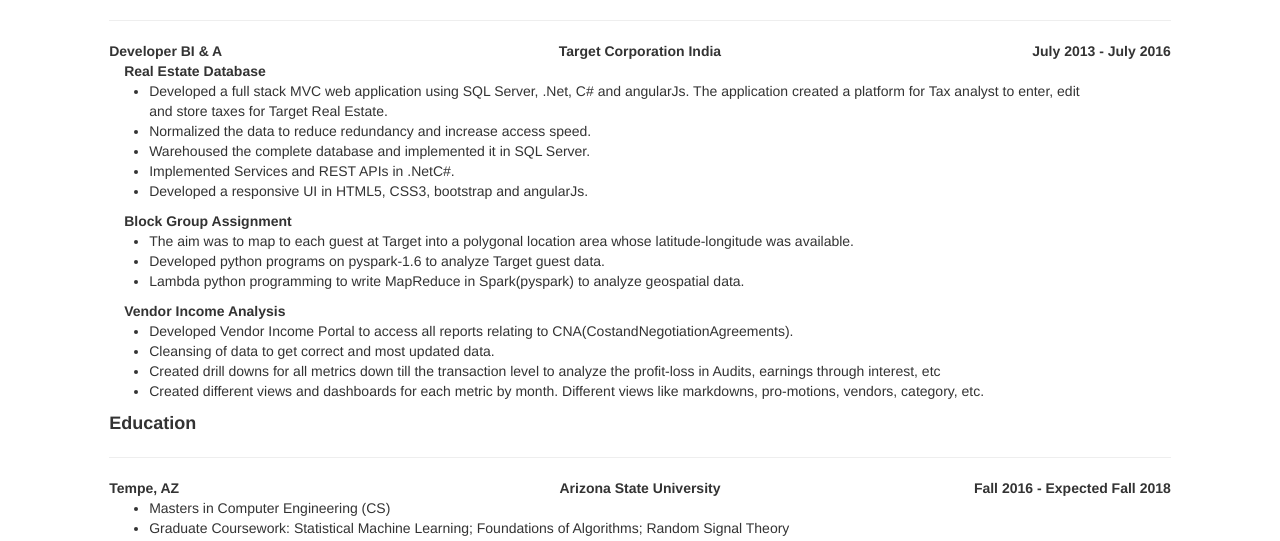
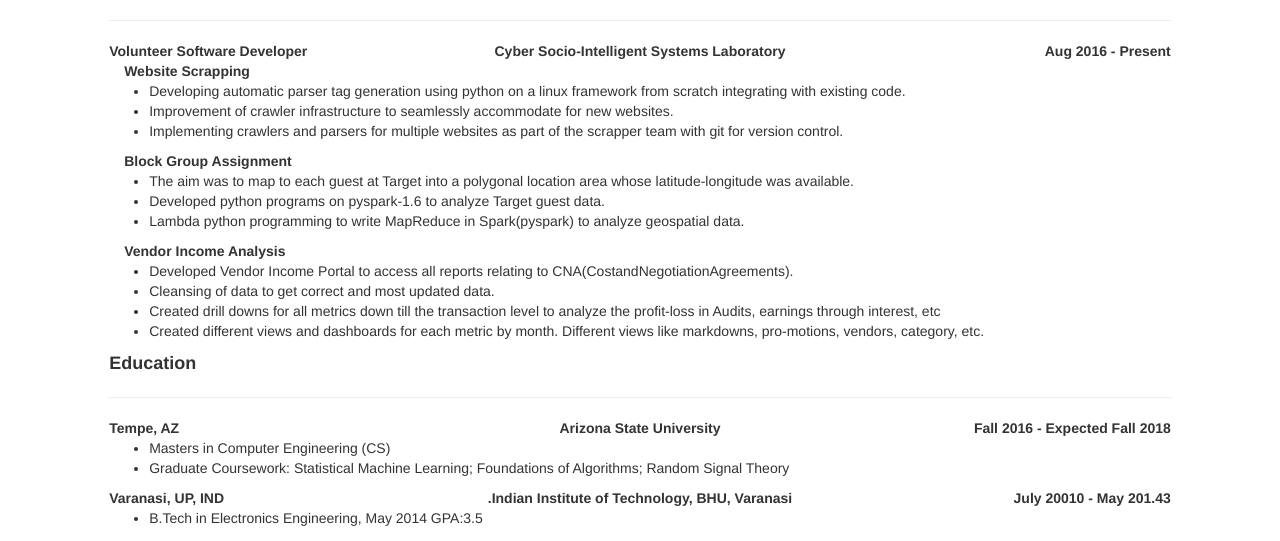
Before and after one commit to ru1saha/ru1saha.github.io, a plain HTML site: page index.html at #/resume in a window 1280 px wide. Shown: the part 167-708 px from the top of the page. Drawn offline with Linux system fonts and the light colour scheme.

Commit message:
Update resume.html

```diff
--- a/resume/resume.html
+++ b/resume/resume.html
@@ -23,13 +23,13 @@
         <hr/>
         <div class="row">
             <div class="col-md-4">
-                <span><b>Developer BI & A</b></span>
+                <span><b>Volunteer Software Developer</b></span>
             </div>
             <div class="col-md-4" align="center">
-                <span><b>Target Corporation India</b></span>
+                <span><b>Cyber Socio-Intelligent Systems Laboratory</b></span>
             </div>
             <div class="col-md-4" align="right">
-                <span><b>July 2013 - July 2016</b></span>
+                <span><b>Aug 2016 - Present</b></span>
             </div>
 
 
@@ -39,27 +39,20 @@
 
             <div class="col-md-11 col-md-offset-.5">
                 <div class="col-md-4">
-                    <span><b>Real Estate Database</b></span>
+                    <span><b>Website Scrapping</b></span>
                 </div>
             </div>
             <div class="col-md-11 col-md-offset-.5">
                 <ul>
                     <li>
-                        <span>Developed a full stack MVC web application using SQL Server, .Net, C# and angularJs.
-                        The application created a platform for Tax analyst to enter, edit and store taxes for Target
-                        Real Estate.</span>
+                        <span>Developing automatic parser tag generation using python on a linux
+                            framework from scratch integrating with existing code.</span>
                     </li>
                     <li>
-                        <span>Normalized the data to reduce redundancy and increase access speed.</span>
+                        <span>Improvement of crawler infrastructure to seamlessly accommodate for new websites.</span>
                     </li>
                     <li>
-                        <span>Warehoused the complete database and implemented it in SQL Server.</span>
-                    </li>
-                    <li>
-                        <span>Implemented Services and REST APIs in .NetC#.</span>
-                    </li>
-                    <li>
-                        <span>Developed a responsive UI in HTML5, CSS3, bootstrap and angularJs.</span>
+                        <span>Implementing crawlers and parsers for multiple websites as part of the scrapper team with git for version control.</span>
                     </li>
                 </ul>
             </div>
```
